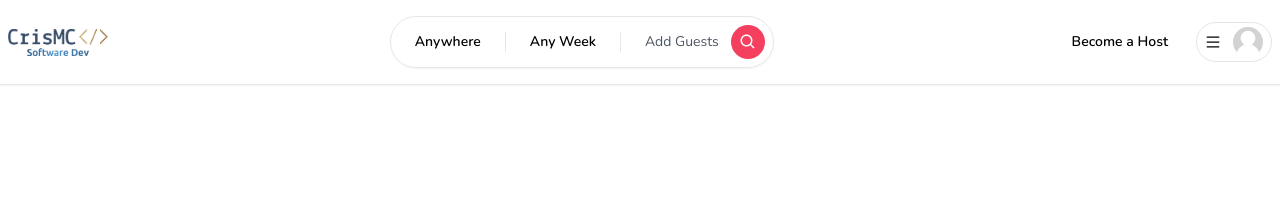
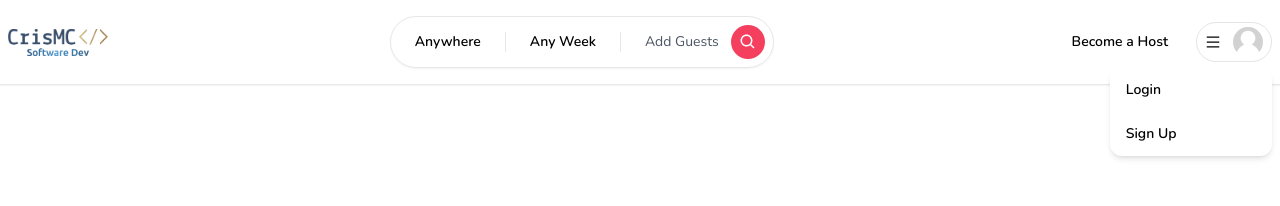
Before and after one commit to cris-ch/airbnb, a Next.js app: page / in a window 1280 px wide. Both pictures are taken after a click on the element 1234 px from the left and 42 px from the top of the page. Shown: the top 206 px of the page. Built offline with nearby package versions, Linux system fonts and the light colour scheme.

Commit message:
Created MenuItem component and used it in NavBar

```diff
--- /dev/null
+++ b/app/components/navbar/MenuItem.tsx
@@ -0,0 +1,25 @@
+"use client";
+
+interface MenuItemProps {
+  onClick: () => void;
+  label: string;
+}
+
+const MenuItem: React.FC<MenuItemProps> = ({ onClick, label }) => {
+  return (
+    <div
+      onClick={onClick}
+      className="
+      px-4
+      py-3
+      hover:bg-neutral-100
+      transition
+      font-semibold
+    "
+    >
+      {label}
+    </div>
+  );
+};
+
+export default MenuItem;
--- a/app/components/navbar/NavBar.tsx
+++ b/app/components/navbar/NavBar.tsx
@@ -1,3 +1,5 @@
+'use client'
+
 import Container from "../Container";
 import React from "react";
 import Logo from "./Logo";
--- a/app/components/navbar/Search.tsx
+++ b/app/components/navbar/Search.tsx
@@ -1,3 +1,5 @@
+'use client'
+
 import React from "react";
 import { BiSearch } from "react-icons/bi";
 
--- a/app/components/navbar/UserMenu.tsx
+++ b/app/components/navbar/UserMenu.tsx
@@ -1,8 +1,9 @@
 "use client";
 
-import React, {useCallback, useState} from "react";
+import React, { useCallback, useState } from "react";
 import { AiOutlineMenu } from "react-icons/ai";
 import Avatar from "../Avatar";
+import MenuItem from "./MenuItem";
 
 const UserMenu = () => {
   const [isOpen, setIsOpen] = useState(false);
@@ -24,7 +25,8 @@
             hover:bg-neutral-100
             transition
             cursor-pointer
-          " >
+          "
+        >
           Become a Host
         </div>
         <div
@@ -43,7 +45,8 @@
               cursor-pointer
               hover:shadow-md
               transition
-            ">
+            "
+        >
           <AiOutlineMenu />
           <div className="hidden md:block">
             <Avatar />
@@ -64,9 +67,13 @@
             right-0
             top-12
             text-sm
-          ">
+          "
+        >
           <div className="flex flex-col cursor-pointer">
-
+            <>
+              <MenuItem onClick={() => {}} label="Login" />
+              <MenuItem onClick={() => {}} label="Sign Up" />
+            </>
           </div>
         </div>
       )}
```
Lines whose indentation alone changed are shown as unchanged.
